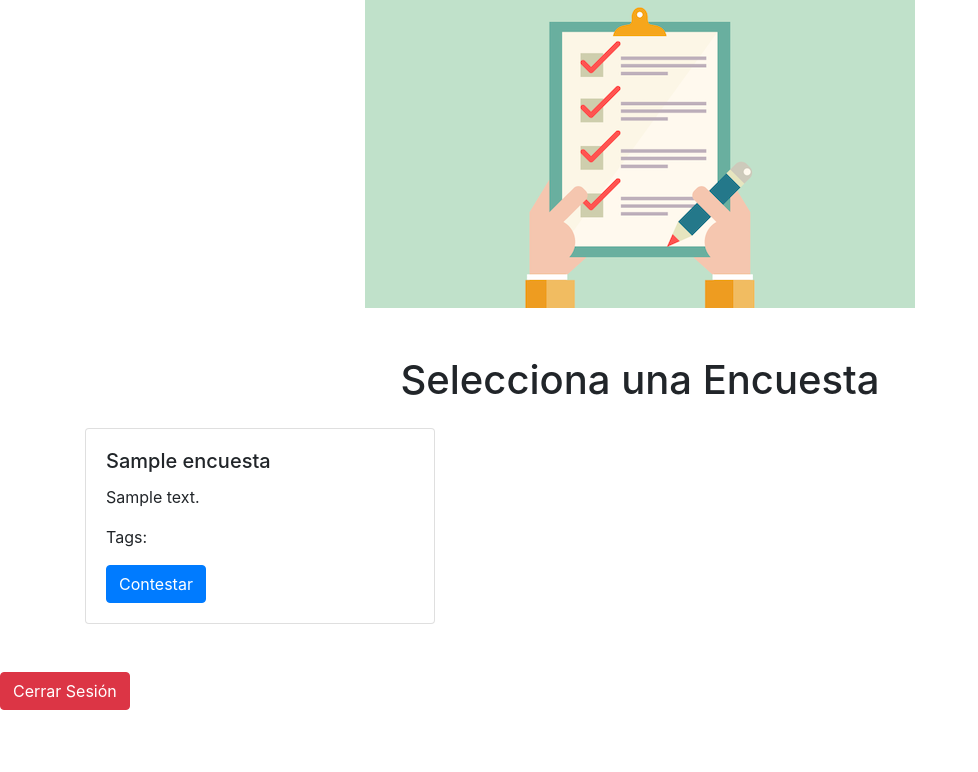
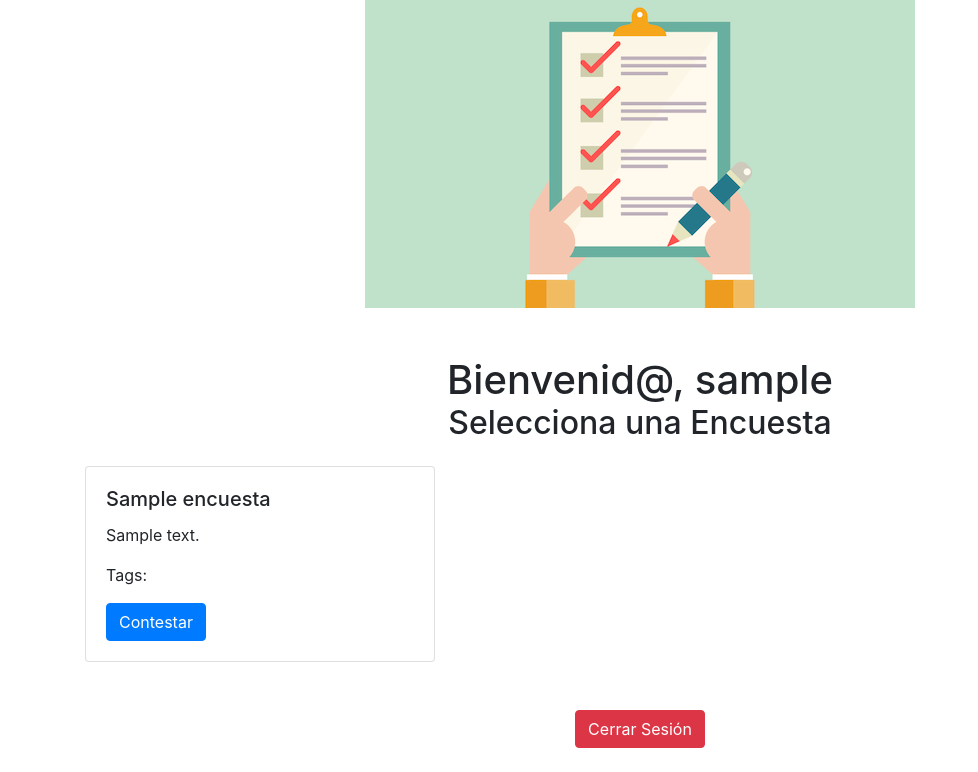
Before and after one commit to Juan-Pablo-Flores/surveys, a PHP site: page / in a window 1280 px wide. Shown: the part 49-821 px from the top of the page, without its empty margins (0-978 px from the left). Before the commit the page ends 759 px from the top, so only its background shows below. Run offline with PHP 8.4, Linux system fonts and the light colour scheme; the visitor is signed in with stand-in values (Sample User, id 1); tables that the repository leaves empty or names only in its code hold one stand-in row (values such as "Sample post").

Commit message:
Minor fixes to index.php

```diff
--- a/index.php
+++ b/index.php
@@ -17,7 +17,10 @@
 		<header class="row">
             <div class="col text-center mb-4 p-0">
                 <img src="img/encuesta.png" alt="Survey Icon" class="img-fluid my-5">
-                <h1 class="mb-3 m-auto">Selecciona una Encuesta</h1>
+				<?php  if (isset($_SESSION['username'])) : ?>
+					<h1 class="mb-2 m-auto">Bienvenid@, <?php echo $_SESSION['username'] ?></h1>
+				<?php  endif ?>
+                <h2 class="mb-3 m-auto">Selecciona una Encuesta</h2>
             </div>
         </header>
 
@@ -73,9 +76,9 @@
 	<footer>
 		<?php  if (isset($_SESSION['username'])) : ?>
 			<div class="row">
-				<div class="col my-4">
+				<div class="col my-4 text-center">
 					<form action="index.php?logout='1'">
-						<input type="submit" value="Cerrar Sesión" class="btn btn-danger btn-large m-auto"/>
+						<input type="submit" value="Cerrar Sesión" class="btn btn-danger btn-large"/>
 					</form>
 				</div>
 			</div>
```
